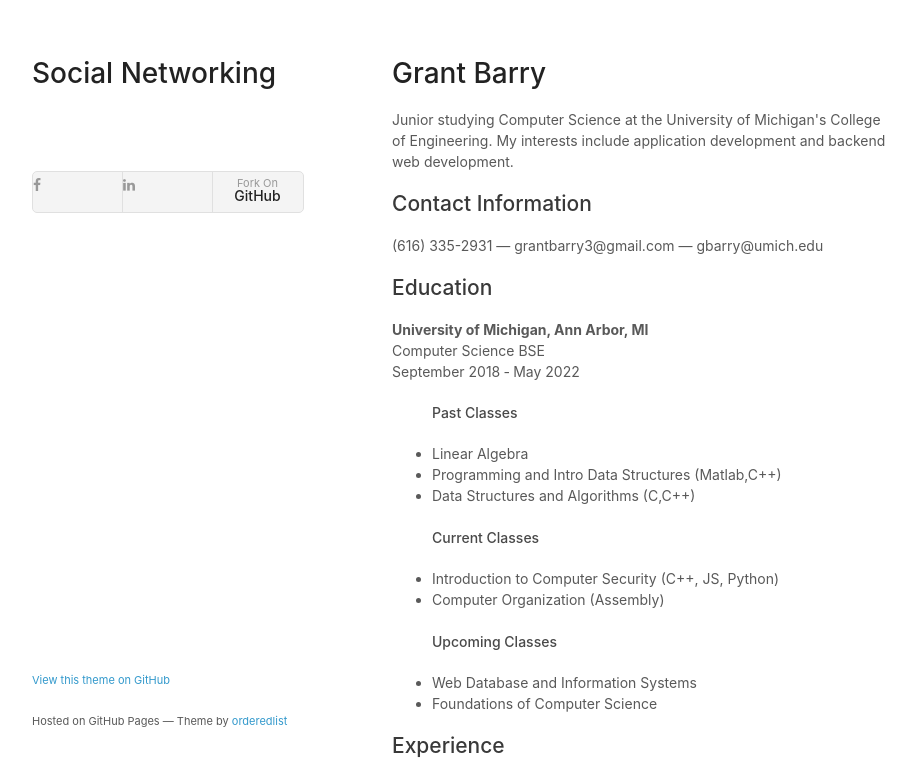
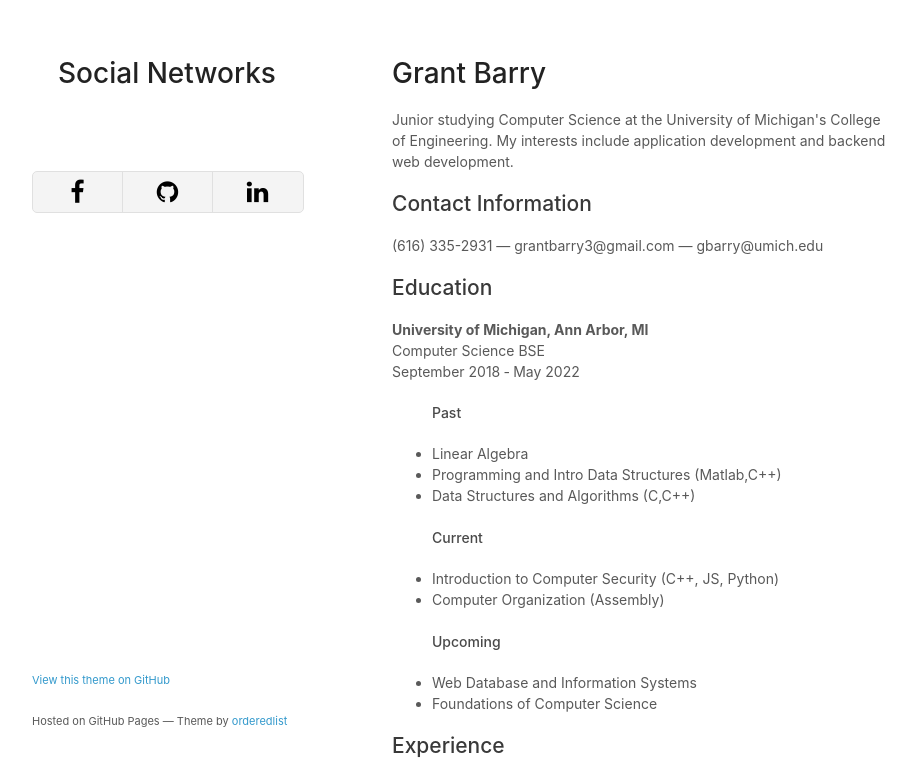
Before and after one commit to grantbarry29/site, a plain HTML site: page index.html in a window 1280 px wide. Shown: the top 774 px of the page, without its empty margins (178-1094 px from the left). Drawn offline with Linux system fonts and the light colour scheme.

Commit message:
changed cname

```diff
--- a/index.html
+++ b/index.html
@@ -3,12 +3,13 @@
   <head>
     <meta charset="utf-8">
     <meta http-equiv="X-UA-Compatible" content="chrome=1">
-    <title>Minimal by Steve Smith</title>
+    <title>Grant Barry</title>
 
     <link rel="stylesheet" href="stylesheets/styles.css">
     <link rel="stylesheet" href="stylesheets/pygment_trac.css">
     <link rel="stylesheet" href="https://cdnjs.cloudflare.com/ajax/libs/font-awesome/4.7.0/css/font-awesome.min.css">
     <meta name="viewport" content="width=device-width">
+    <link rel="icon" href="qr-code.png">
     <!--[if lt IE 9]>
     <script src="//html5shiv.googlecode.com/svn/trunk/html5.js"></script>
     <![endif]-->
@@ -16,12 +17,13 @@
   <body>
     <div class="wrapper">
       <header>
-        <h1>Social Networking</h1>
+        <h1 class="social_title">Social Networks</h1>
         <p class="view">  <br></br> </p>
-        <ul>
-          <li><a href="#" class="fa fa-facebook"></a></li>
-          <li><a href="#" class="fa fa-linkedin"></a></li>
-          <li><a href="http://github.com/orderedlist/minimal">Fork On <strong>GitHub</strong></a></li>
+        <ul class="social_wrapper">
+          <li class="social"><a href="https://www.facebook.com/grantbarry29" id="social_link" class="fa fa-facebook"></a></li>
+          <li class="social"><a href="https://github.com/grantbarry29" id="social_link" class="fa fa-github"></a></li>
+          <li class="social"><a href="https://www.linkedin.com/in/grant-barry-a2b342174/" id="social_link" class="fa fa-linkedin"></a></li>
+
         </ul>
       </header>
       <section>
@@ -43,16 +45,16 @@
     	</p>
 
         <ul>
-          <h4> Past Classes </h4>
+          <h4> Past </h4>
           <li>Linear Algebra</li>
           <li>Programming and Intro Data Structures (Matlab,C++)</li>
           <li>Data Structures and Algorithms (C,C++)</li>
           <br>
-          <h4> Current Classes </h4>
+          <h4> Current </h4>
           <li>Introduction to Computer Security (C++, JS, Python)</li>
           <li>Computer Organization (Assembly)</li>
           <br>
-          <h4> Upcoming Classes </h4>
+          <h4> Upcoming </h4>
           <li>Web Database and Information Systems</li>
           <li>Foundations of Computer Science</li>
         </ul>
--- a/stylesheets/styles.css
+++ b/stylesheets/styles.css
@@ -59,6 +59,21 @@ a:hover small {
   margin:0 auto;
 }
 
+.social_wrapper {
+  display: inline-block;
+}
+
+#social_link {
+  width: 89px;
+  height: 40px;
+  border-radius: 5px;
+  color: black;
+  padding-top: 9%;
+  font-size: 25px;
+}
+
+
+
 blockquote {
   border-left:1px solid #e5e5e5;
   margin:0;
@@ -97,6 +112,10 @@ dt {
 
 th {
   color:#444;
+}
+
+.social_title {
+  text-align: center;
 }
 
 img {
```
Also changed, not shown: qr-code.png (added), 1 other file.
